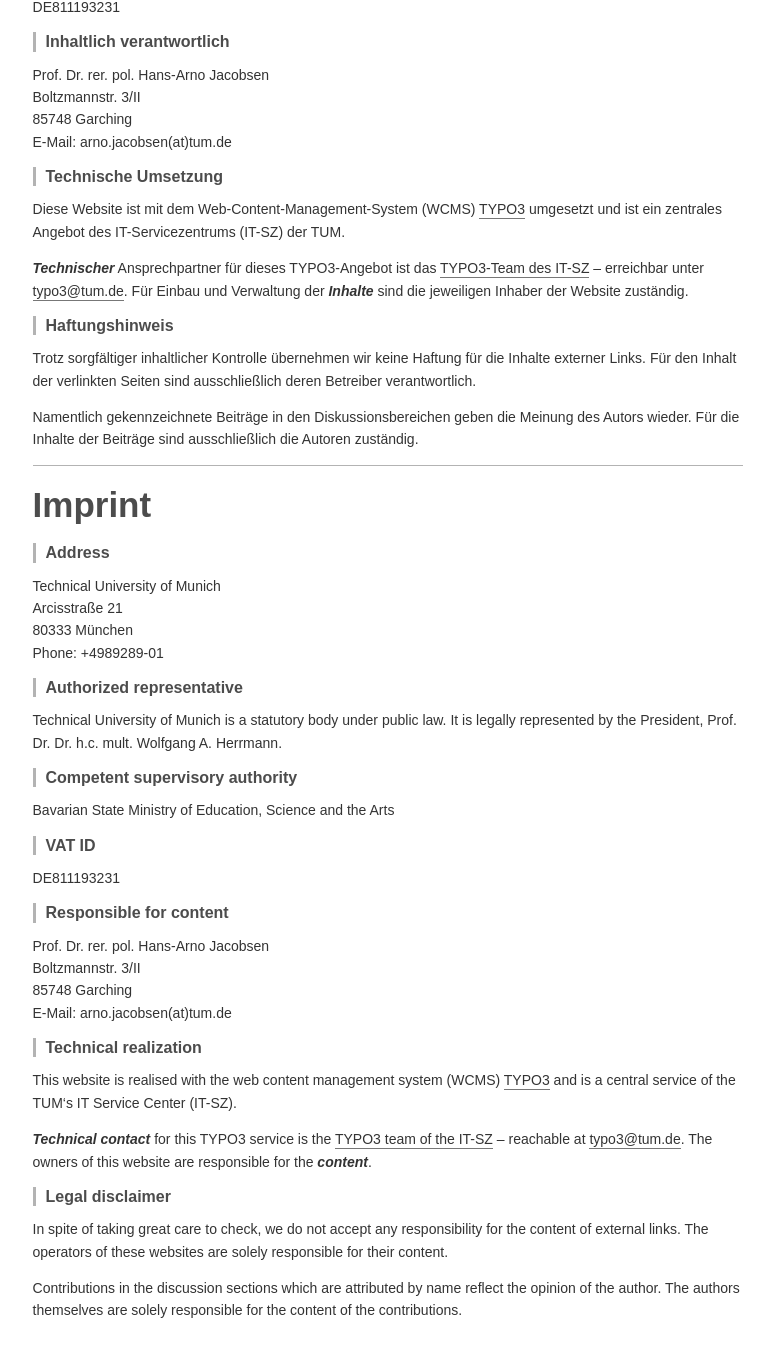
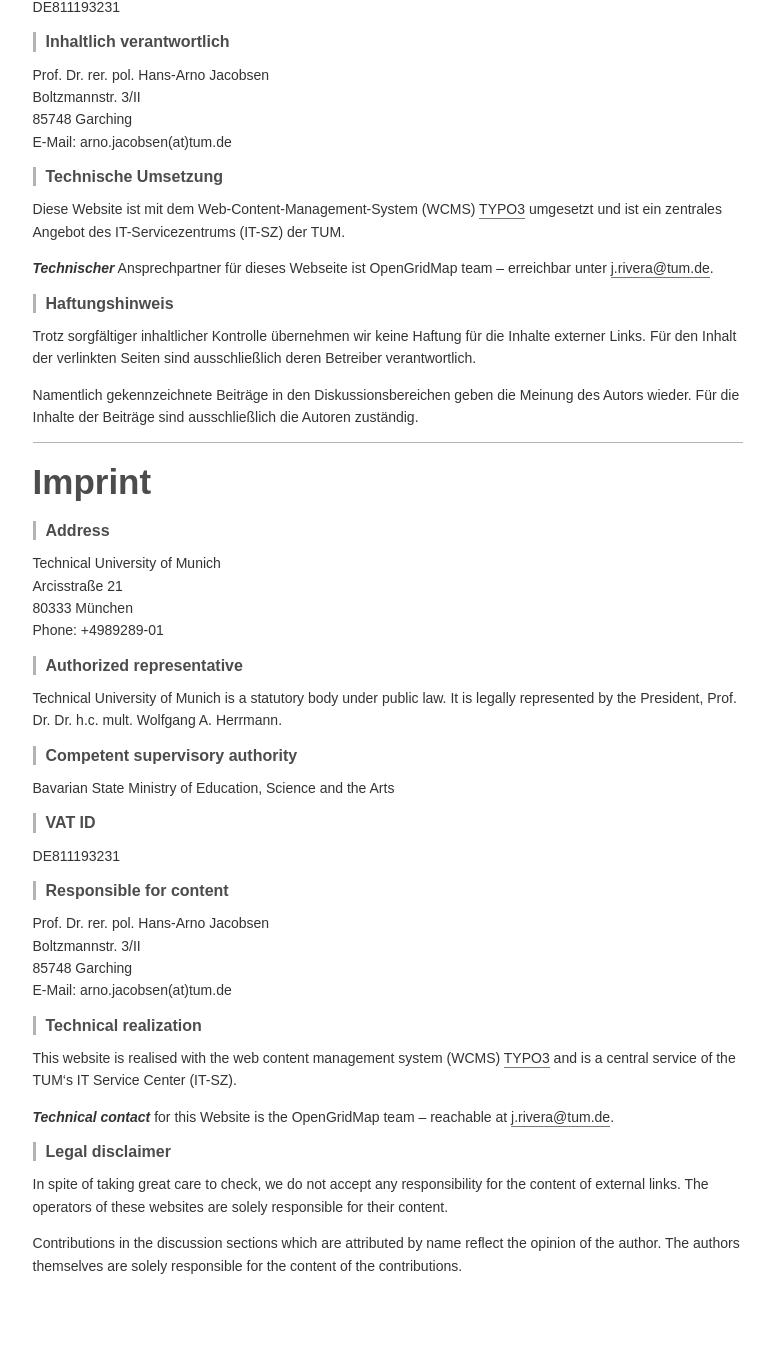
Before and after one commit to meagrivera/OpenGridMap, a Jekyll site: the page built from _pages/impressum.html, in a window 1280 px wide and 1400 px high, scrolled down 614 px. Shown: the top 1357 px of the window, without its empty margins (199-973 px from the left). Built offline with Jekyll 4.4.1, drawn with Linux system fonts in a browser that asks for light colours.

Commit message:
changes in email address typo3

```diff
--- a/_pages/impressum.html
+++ b/_pages/impressum.html
@@ -37,7 +37,7 @@ langs:
     </div>
     <h4 class="hx">Technische Umsetzung</h4>
     <p>Diese Website ist mit dem Web-Content-Management-System (WCMS) <a href="https://typo3.org/typo3-cms/">TYPO3</a> umgesetzt und ist ein zentrales Angebot des IT-Servicezentrums (IT-SZ) der TUM.</p>
-    <p class="bodytext"><em><b>Technischer</b></em> Ansprechpartner für dieses TYPO3-Angebot ist das <a href="http://www.typo3.tum.de/?id=about">TYPO3-Team des IT-SZ</a> – erreichbar unter <a href="mailto:typo3@tum.de" title="per E-Mail">typo3@tum.de</a>. Für Einbau und Verwaltung der <em><b>Inhalte</b></em> sind die jeweiligen Inhaber der Website zuständig.</p>
+    <p class="bodytext"><em><b>Technischer</b></em> Ansprechpartner für dieses Webseite ist OpenGridMap team – erreichbar unter <a href="mailto:j.rivera@tum.de" title="per E-Mail">j.rivera@tum.de</a>. </p>
     <h4 class="hx">Haftungshinweis</h4>
     <p>Trotz sorgfältiger inhaltlicher Kontrolle übernehmen wir keine Haftung für die Inhalte externer Links. Für den Inhalt der verlinkten Seiten sind ausschließlich deren Betreiber verantwortlich.</p>
     <p class="bodytext">Namentlich gekennzeichnete Beiträge in den Diskussions­bereichen geben die Meinung des Autors wieder. Für die Inhalte der Beiträge sind ausschließlich die Autoren zuständig.</p>
@@ -67,7 +67,7 @@ langs:
     </div>
     <h4 class="hx">Technical realization</h4>
     <p class="bodytext">This website is realised with the web content management system (WCMS) <a href="https://typo3.org/typo3-cms/">TYPO3</a> and is a central service of the TUM‘s IT Service Center (IT-SZ).</p>
-    <p class="bodytext"><em><b>Technical contact</b></em> for this TYPO3 service is the <a href="http://www.typo3.tum.de/?id=about">TYPO3 team of the IT-SZ</a> – reachable at <a href="mailto:typo3@tum.de" title="by e-mail">typo3@tum.de</a>. The owners of this website are responsible for the <em><b>content</b></em>.</p>
+    <p class="bodytext"><em><b>Technical contact</b></em> for this Website is the OpenGridMap team</a> – reachable at <a href="mailto:j.rivera@tum.de" title="by e-mail">j.rivera@tum.de</a>. </p>
     <h4 class="hx">Legal disclaimer</h4>
     <p class="bodytext">In spite of taking great care to check, we do not accept any responsibility for the content of external links. The operators of these websites are solely responsible for their content.</p>
     <p class="bodytext">Contributions in the discussion sections which are attributed by name reflect the opinion of the author. The authors themselves are solely responsible for the content of the contributions.
```
